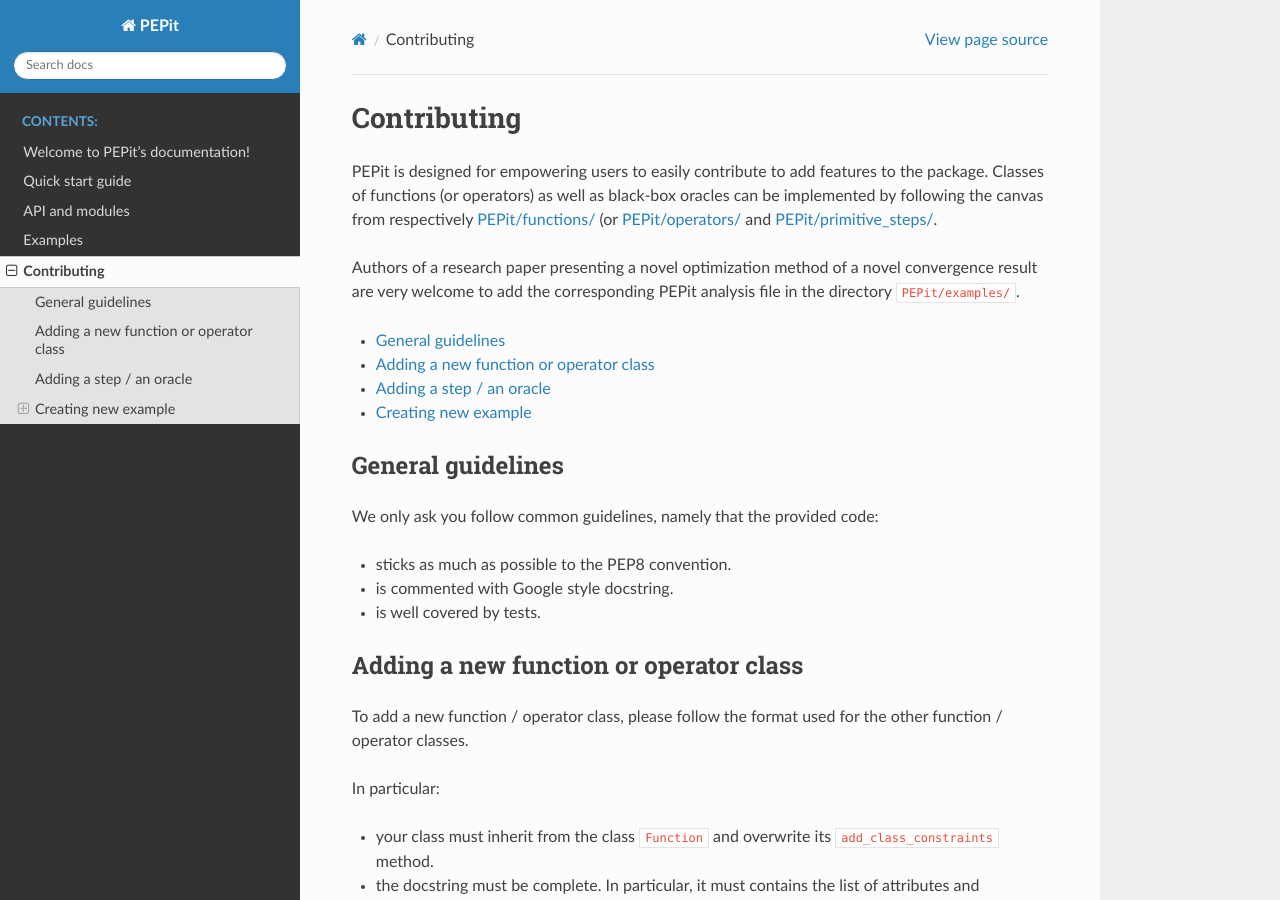
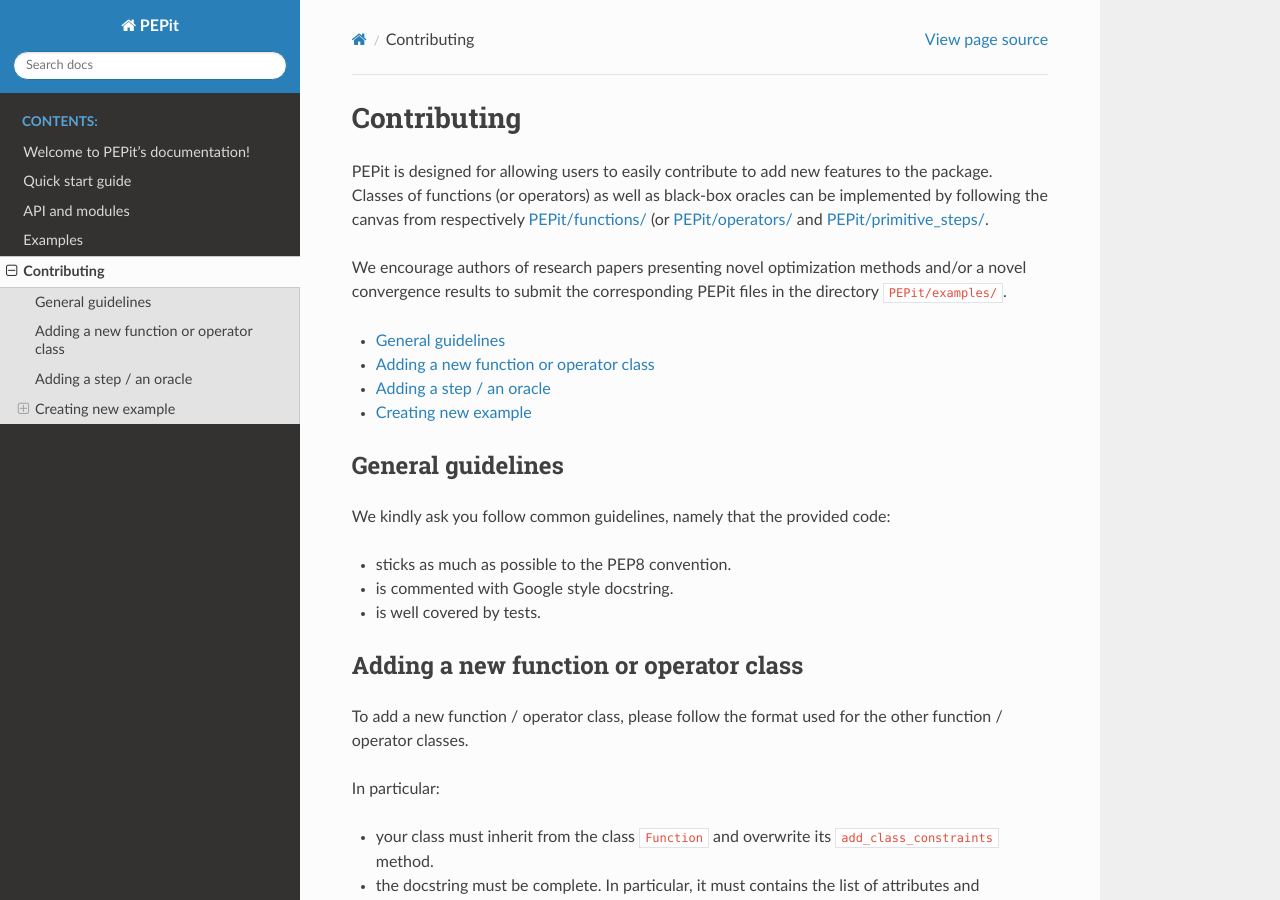
Before and after one commit to PerformanceEstimation/PEPit, a Sphinx documentation site: the page built from docs/source/contributing.rst, in a window 1280 px wide and 900 px high. Built offline with Sphinx 7.4.7 and the Read the Docs theme 2.0.0, drawn with Linux system fonts in a browser that asks for light colours.

Commit message:
modified intro contributing

```diff
--- a/docs/source/contributing.rst
+++ b/docs/source/contributing.rst
@@ -1,7 +1,7 @@
 Contributing
 ============
 
-PEPit is designed for empowering users to easily contribute to add features to the package.
+PEPit is designed for allowing users to easily contribute to add new features to the package.
 Classes of functions (or operators) as well as black-box oracles can be implemented
 by following the canvas from respectively
 `PEPit/functions/
@@ -11,8 +11,7 @@
 and `PEPit/primitive_steps/
 <https://pepit.readthedocs.io/en/latest/api/steps.html>`_.
 
-Authors of a research paper presenting a novel optimization method of a novel convergence result
-are very welcome to add the corresponding PEPit analysis file in the directory ``PEPit/examples/``.
+We encourage authors of research papers presenting novel optimization methods and/or a novel convergence results to submit the corresponding PEPit files in the directory ``PEPit/examples/``.
 
 .. contents::
    :depth: 1
@@ -21,7 +20,7 @@
 General guidelines
 ------------------
 
-We only ask you follow common guidelines, namely that the provided code:
+We kindly ask you follow common guidelines, namely that the provided code:
 
 - sticks as much as possible to the PEP8 convention.
 
```
